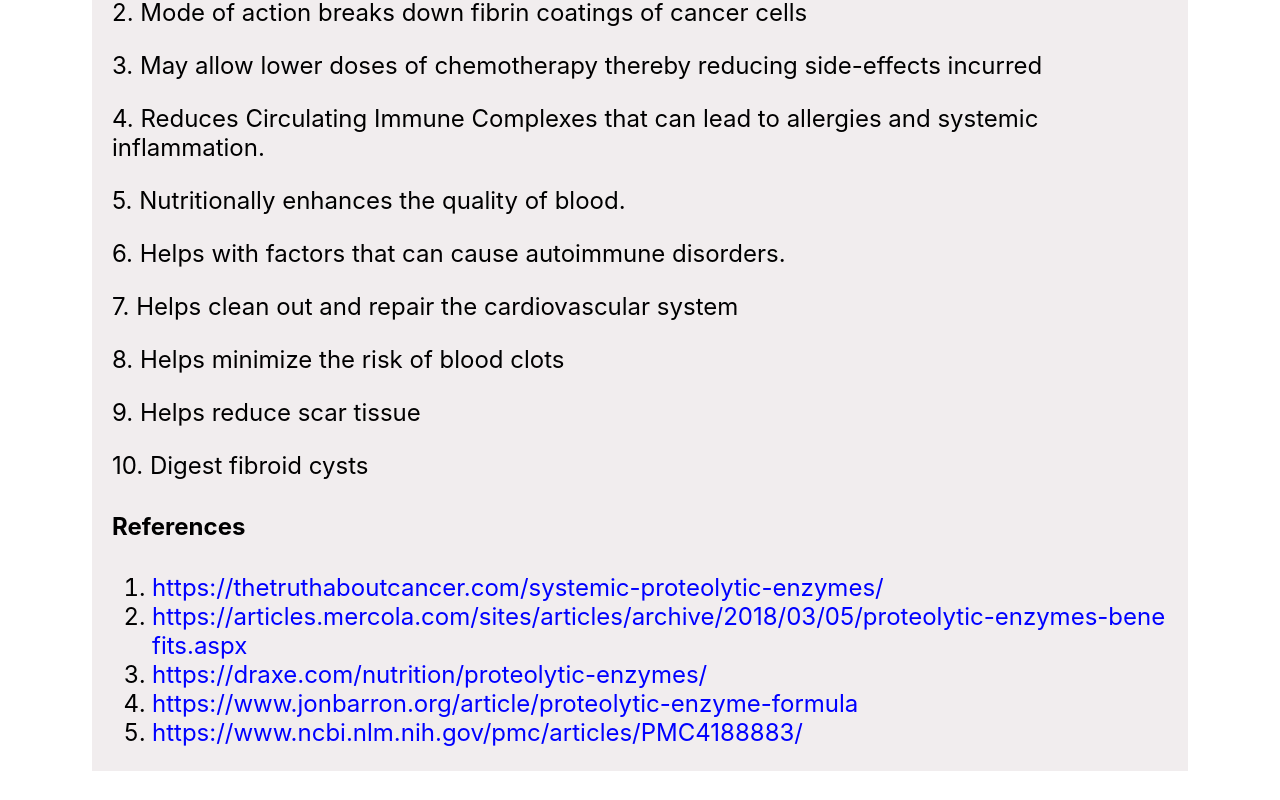
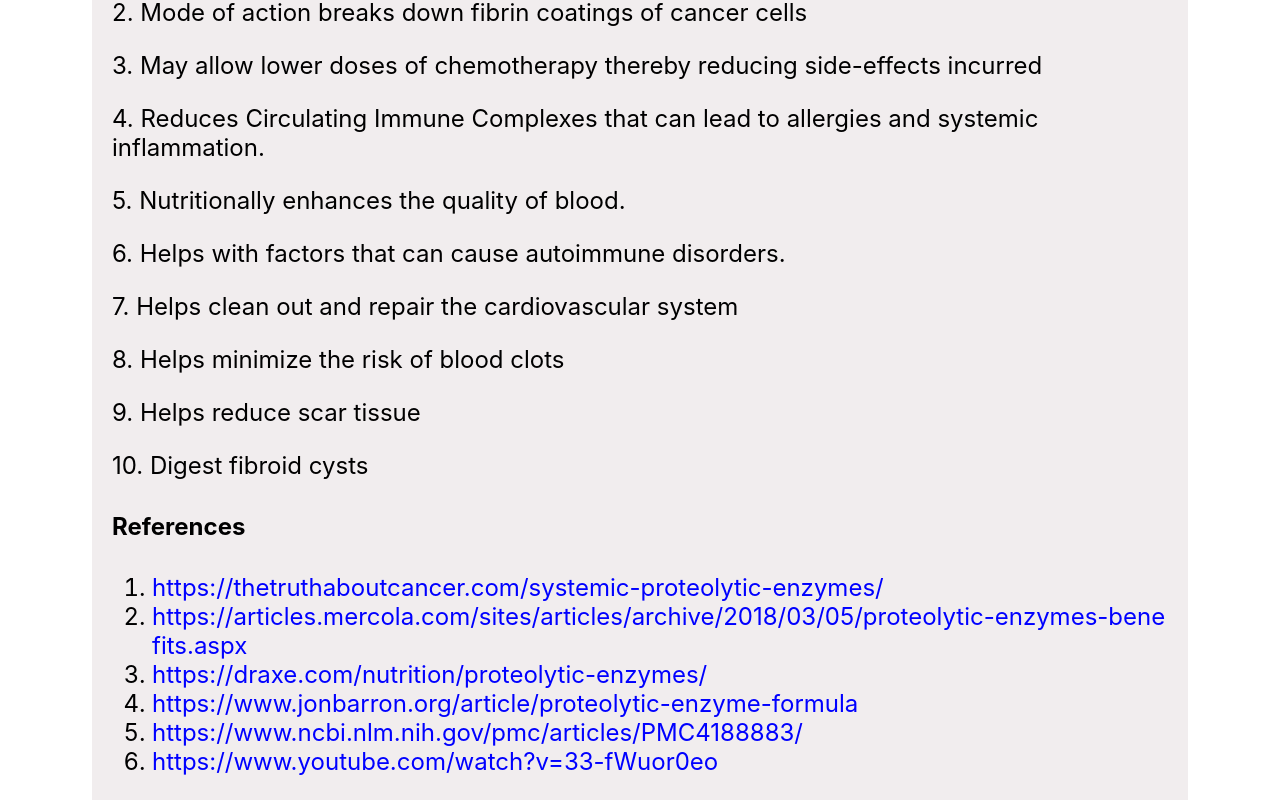
Before and after one commit to jaytula/alt-medicine, a React (Create React App) app: page / in a window 1280 px wide. Shown: the part 1055-1855 px from the top of the page. Before the commit the page ends 1826 px from the top, so only its background shows below. Built offline with nearby package versions, Linux system fonts and the light colour scheme.

Commit message:
Add nick gonzalez video in reference

```diff
--- a/src/PhiZyme.js
+++ b/src/PhiZyme.js
@@ -27,7 +27,8 @@ const phizyme = {
     'https://articles.mercola.com/sites/articles/archive/2018/03/05/proteolytic-enzymes-benefits.aspx',
     'https://draxe.com/nutrition/proteolytic-enzymes/',
     'https://www.jonbarron.org/article/proteolytic-enzyme-formula',
-    'https://www.ncbi.nlm.nih.gov/pmc/articles/PMC4188883/'
+    'https://www.ncbi.nlm.nih.gov/pmc/articles/PMC4188883/',
+    'https://www.youtube.com/watch?v=33-fWuor0eo'
   ]
 };
 
```
